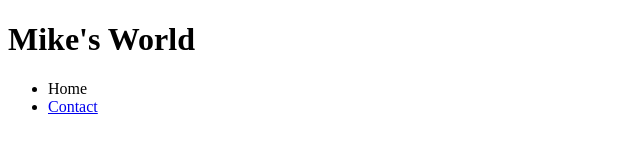
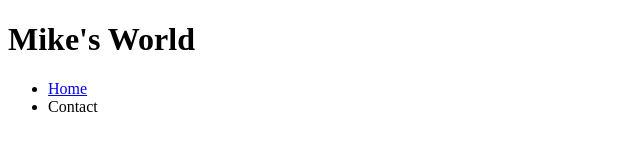
Before and after one commit to Chapmank1994/is445hw2, a plain HTML site: page contact/index.html in a window 1280 px wide. Shown: the full height of the page, 0-640 px from the left. Drawn offline with Linux system fonts and the light colour scheme.

Commit message:
Linking websites

```diff
--- a/contact/index.html
+++ b/contact/index.html
@@ -9,11 +9,11 @@
     <header><h1>Mike's World</h1></header>
     <nav>
         <ul>
-          <li>Home</li>
-          <li> <a href="https://developer.mozilla.org/en-US/docs/Web/HTML/Block-level_elements" >Contact</a></li>
-
+          <li><a href="../index.html">Home</a></li>
+          <!-- ../ - Allows you to choose a folder within your workspace -->
+          <li>Contact</li>
 
         </ul>
     </nav>
   </body>
-  </html>
+</html>
```
Also changed, not shown: index.html (+3 -1 lines).
